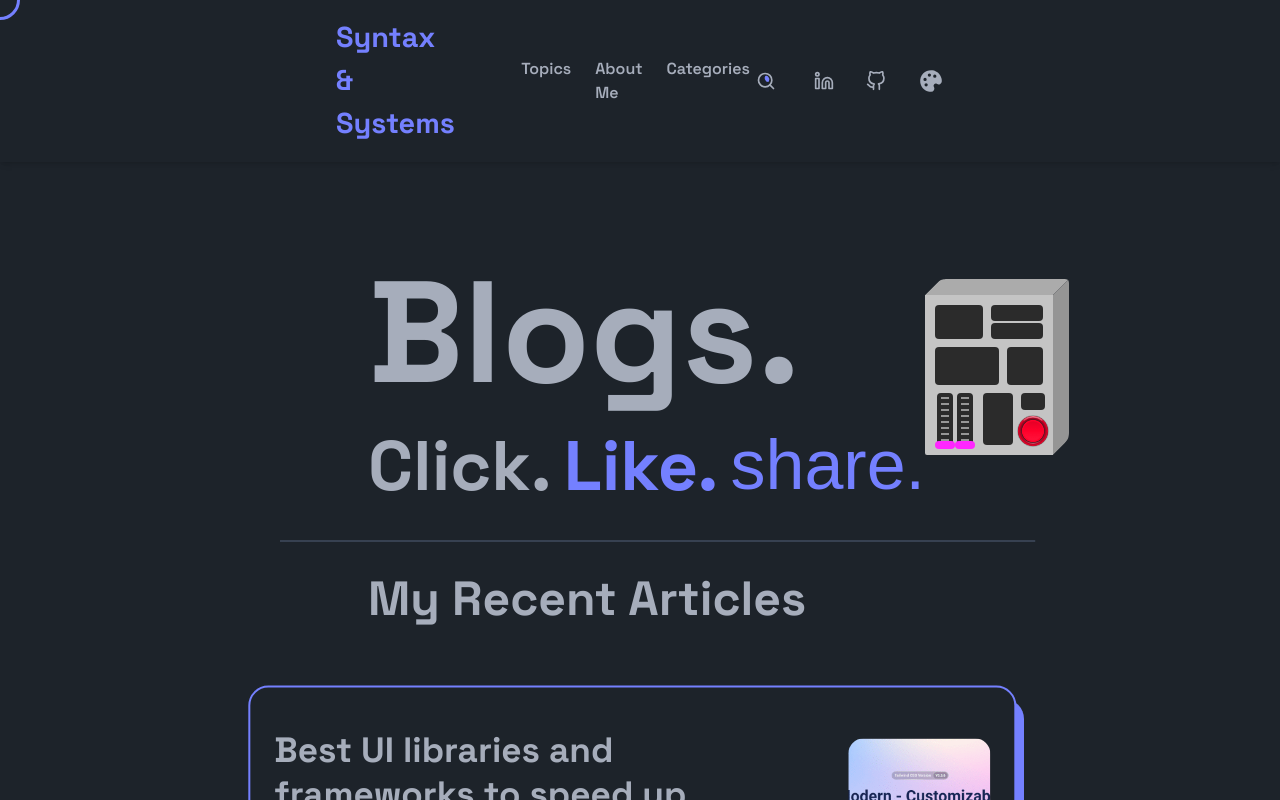
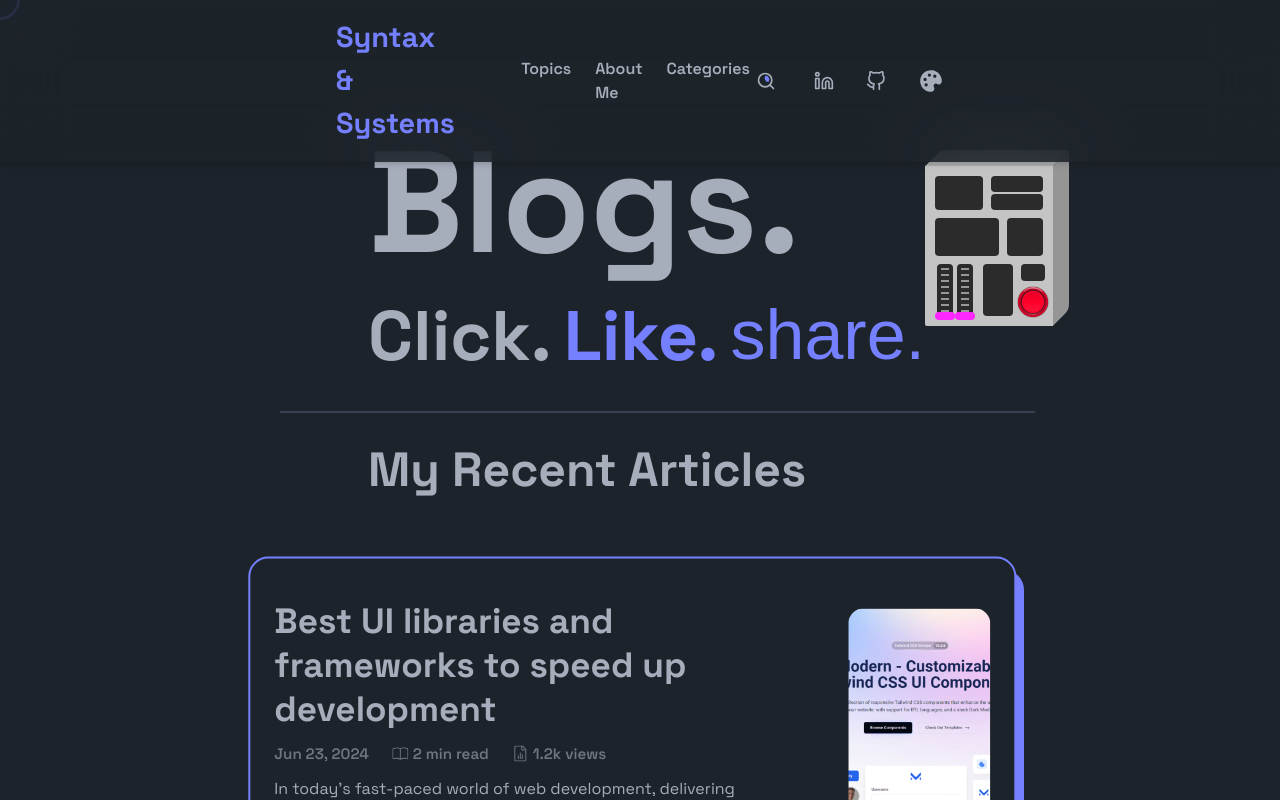
Before and after one commit to Yash12169/SyntaxAndSystems, a Next.js app: page / in a window 1280 px wide. Shown: the top 800 px of the page. Built offline with nearby package versions, Linux system fonts and the light colour scheme; a web font is replaced by a local one.

Commit message:
feat(UI): made major changes in css

```diff
--- a/src/components/Navbar/Navbar.tsx
+++ b/src/components/Navbar/Navbar.tsx
@@ -59,7 +59,7 @@ export default function Navbar() {
   });
   return (
     <nav
-      className={`${styles.nav} shadow-md pb-[1rem] pl-[21rem] pr-[21rem] mb-[5rem] pt-[1rem]  `}
+      className={`${styles.nav} shadow-md pb-[1rem] pl-[21rem] pr-[21rem] pt-[1rem]  fixed bg-base-100 w-screen z-[1000] backdrop-blur-[30px] bg-opacity-[0.8]`}
     >
       <div className=" flex items-center gap-[4rem] justify-between">
         <div className={`${space_grotesk} text-primary text-[1.8rem]  font-bold `}>
--- a/src/components/starter/Starter.tsx
+++ b/src/components/starter/Starter.tsx
@@ -5,7 +5,7 @@ import TinkersynthMachine from "../../../TinkerSynthMachine/components/TinkerSyn
 
 export default function Starter() {
   return (
-    <div className="flex flex-col gap-[2rem]">
+    <div className="flex flex-col gap-[2rem] pt-[7rem]" >
       <div className="flex justify-between pr-[26rem] pl-[23rem] leading-tight  items-center">
         <div>
           <div className={`text-[9rem] ${space_grotesk} font-bold`}>Blogs.</div>
```
